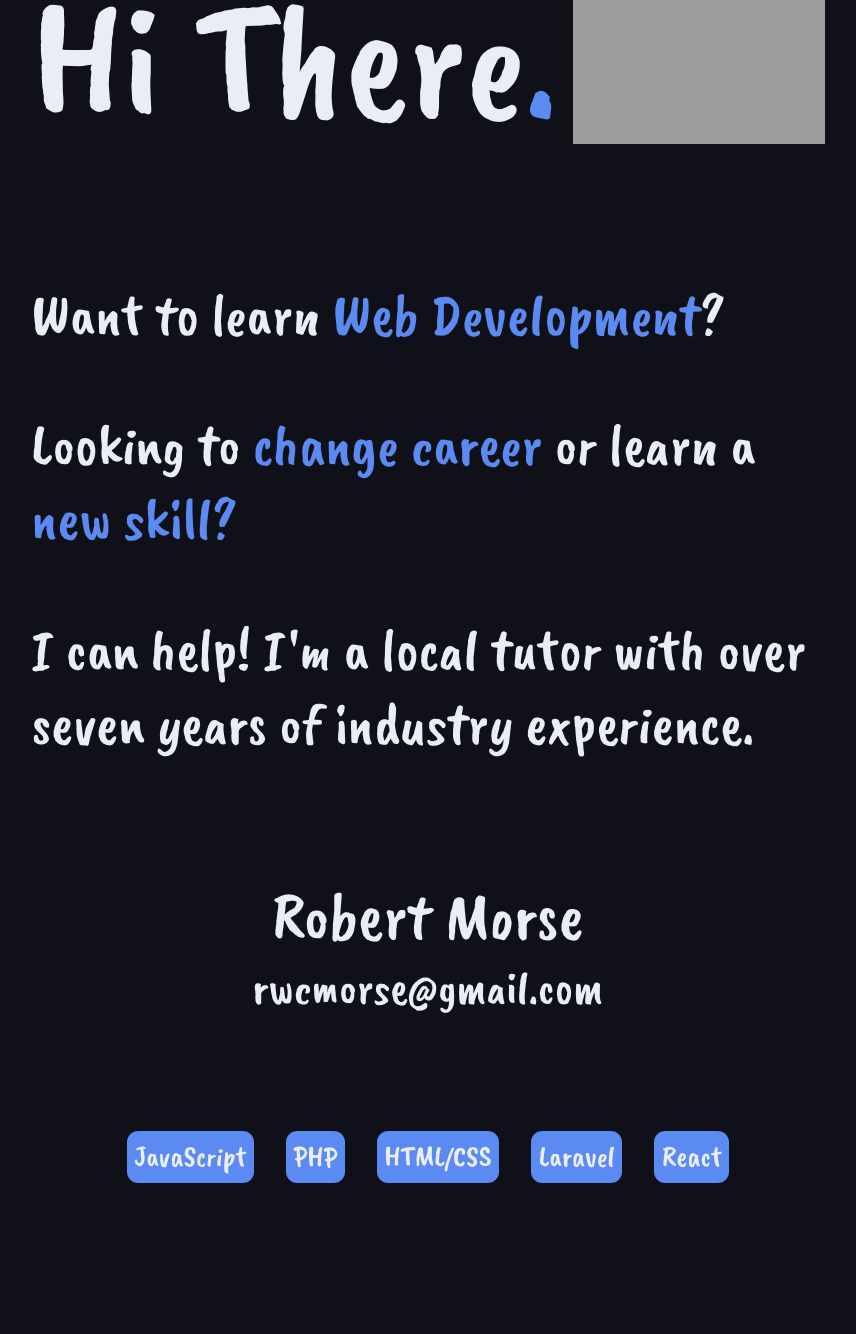
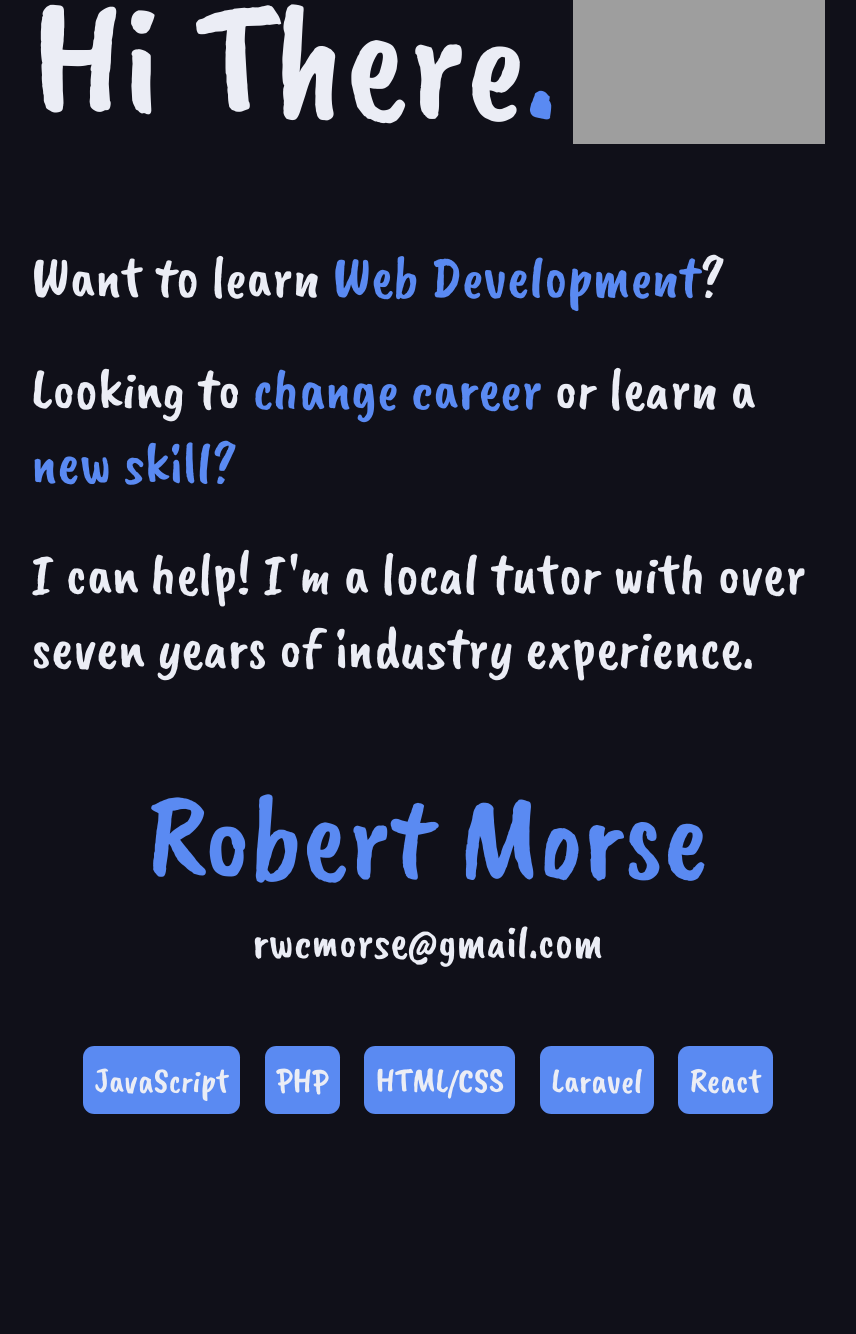
Before and after one commit to Robbie632/tutoring, a PHP site: page / in a window 1280 px wide. Shown: the part 204-1538 px from the top of the page, without its empty margins (128-984 px from the left). After the commit the page ends 1318 px from the top, so only its background shows below. Run offline with PHP 8.4, Linux system fonts and the light colour scheme; grey boxes are pictures that could not be loaded.

Commit message:
improve size of poster

```diff
--- a/other/index.html
+++ b/other/index.html
@@ -35,7 +35,7 @@
             I can help! I'm a local tutor with over seven years of industry experience.
         </div>
 
-        <div class="name">
+        <div class="name color-2">
             Robert Morse
         </div>
         <div class="email">rwcmorse@gmail.com</div>
--- a/other/style.css
+++ b/other/style.css
@@ -7,9 +7,10 @@
     --size-3:124pt;
     --size-2-2:35pt;
     --size-2-5:50pt;
+    --size-name:90pt;
     --height:297mm;
     --width:210mm;
-    --spacer-1:30mm;
+    --spacer-1:20mm;
 }
 
 
@@ -55,7 +56,10 @@ body {
 }
 .email, .name {
     text-align: center;
-    font-size: var(--size-2-5);
+}
+.name {
+
+    font-size: var(--size-name);
 }
 .email {
     margin-bottom: var(--spacer-1);
@@ -67,15 +71,15 @@ body {
 .skills-container {
     display: flex;
     flex-direction: row;
-    width: 80%;
+    width: 90%;
     margin: auto;
     justify-content: space-around;
 
 
 }
 .skills-container > div {
-    padding:2mm;
-    font-size: var(--size-1);
+    padding:3mm;
+    font-size: calc(var(--size-1)*1.2);
     background-color: var(--text-color-2);
     border-radius: 3mm;
 
```
